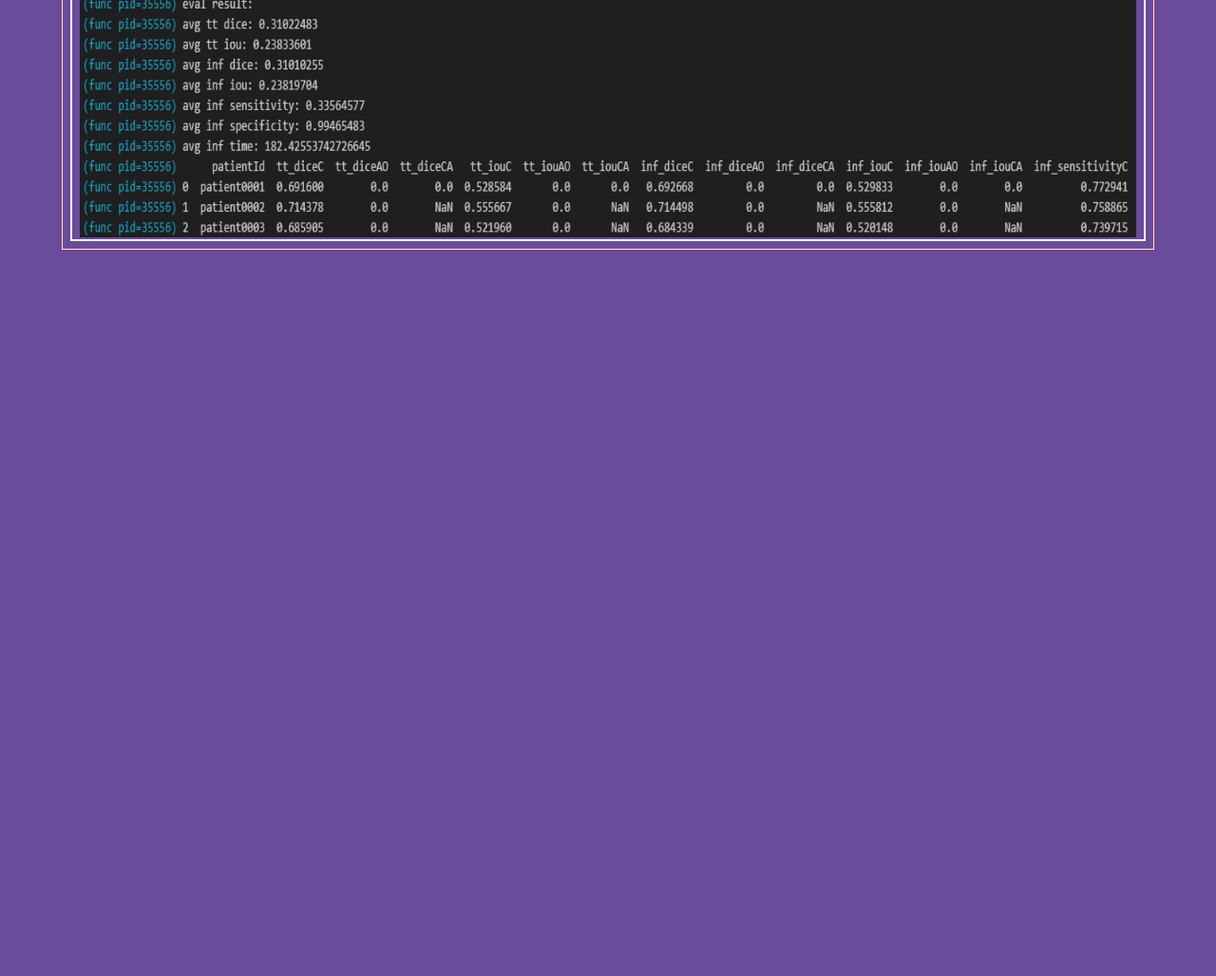
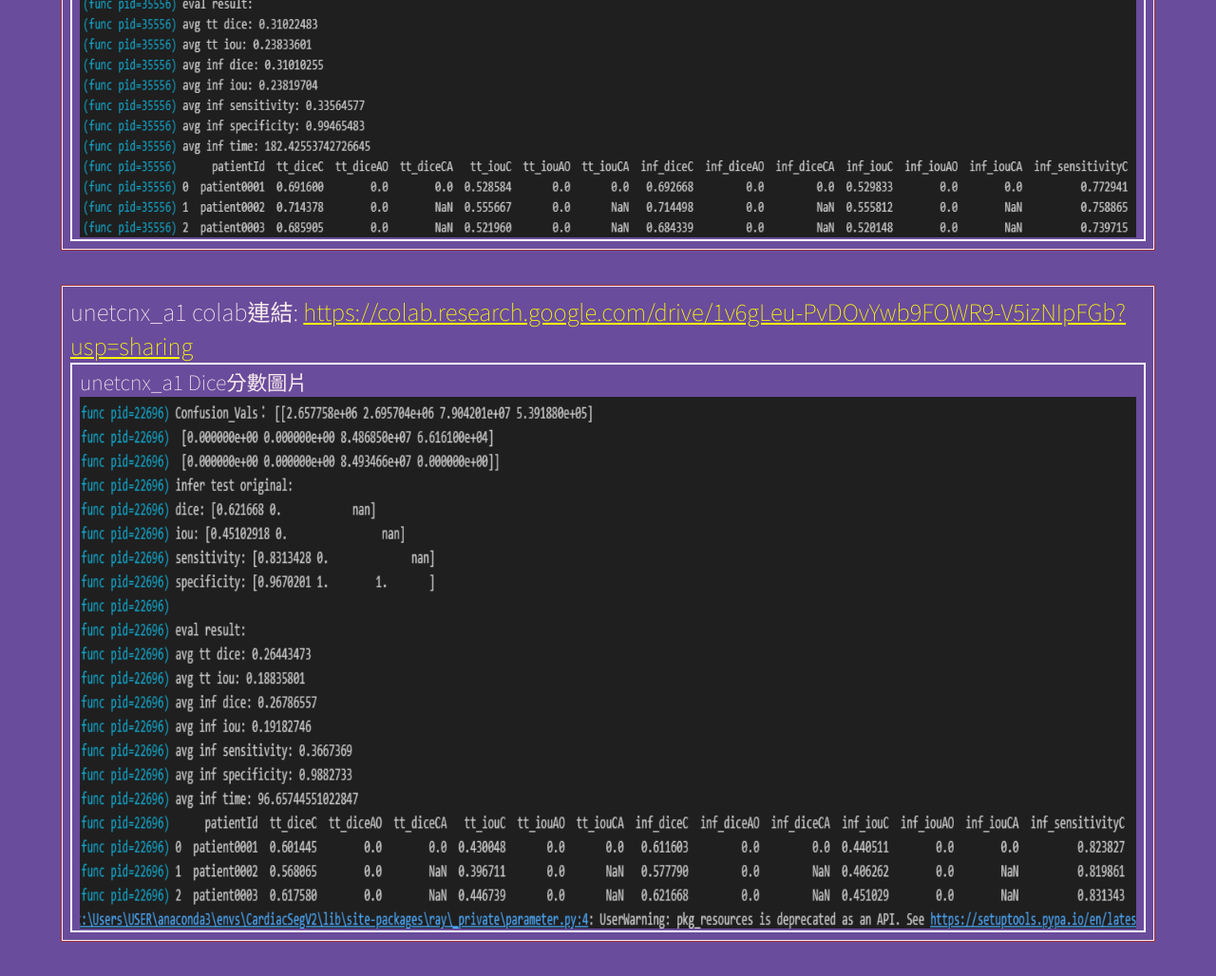
Before and after one commit to selinaphantom/ml2025f, a plain HTML site: page hw02/index.html in a window 1280 px wide. Shown: the part 5157-6185 px from the top of the page at 95% size. Before the commit the page ends 5457 px from the top, so only its background shows below. Drawn offline with nearby package versions, Linux system fonts and the light colour scheme; a web font is replaced by a local one.

Commit message:
up unetcnx_a1

```diff
--- a/hw02/index.html
+++ b/hw02/index.html
@@ -291,6 +291,22 @@
     </div>
   </div>
   <!-- ------------------------------------------------>
+     <!-- ------------------------------------------------>
+  <div class="row hw12 bottomrow">
+    <div class="col-md-12 twenty">
+      unetcnx_a1 colab連結:
+      <a href="https://colab.research.google.com/drive/1v6gLeu-PvDOvYwb9FOWR9-V5izNIpFGb?usp=sharing">
+        https://colab.research.google.com/drive/1v6gLeu-PvDOvYwb9FOWR9-V5izNIpFGb?usp=sharing
+      </a>
+      <table>
+        <tr>
+          <td> unetcnx_a1 Dice分數圖片
+          <img src="unetcnx_a1.png" width="100%" height="560">
+        </tr>
+      </table>
+    </div>
+  </div>
+  <!-- ------------------------------------------------>
 <script>
   $(function() {
     var f = function() {
```
Also changed, not shown: hw02/unetcnx_a1.png (added).
